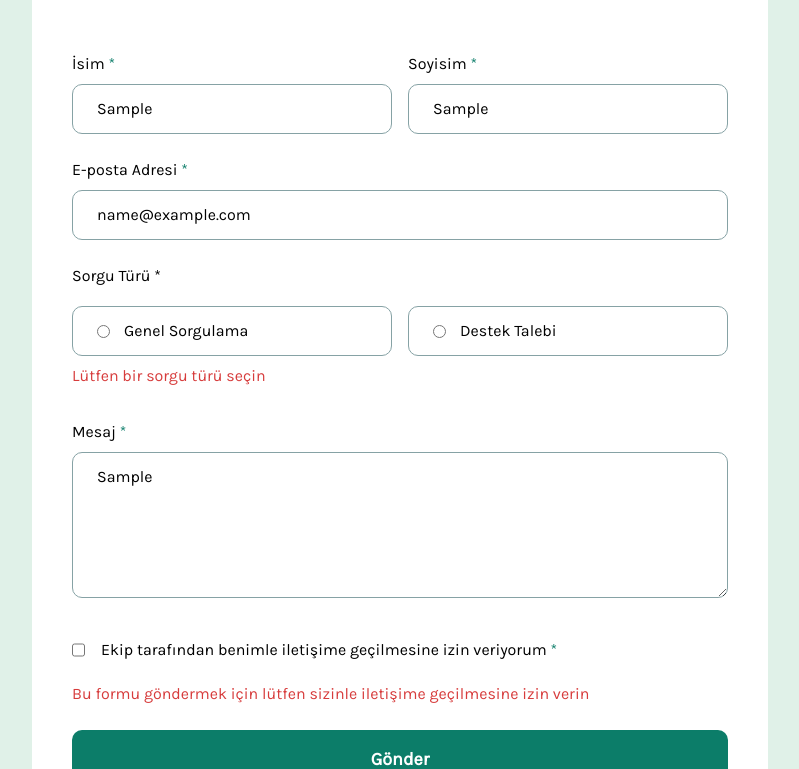
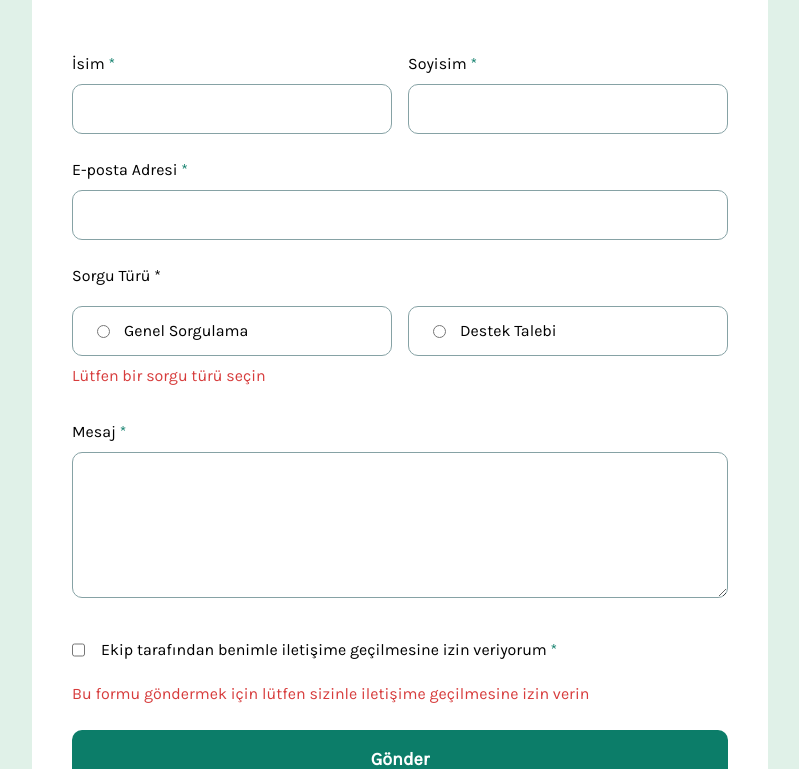
Before and after one commit to acunmedyaakademi/muhammedbaki-contact-form, a plain HTML site: page index.html in a window 1280 px wide. Both pictures are taken after typing "Sample", "Sample", "name@example.com", "Sample" into the empty fields and a click on the button "Gönder". Shown: the part 204-973 px from the top of the page, without its empty margins (240-1039 px from the left). Drawn offline with Linux system fonts and the light colour scheme.

Commit message:
degisiklikler kaydedildi

```diff
--- a/assets/js/contact-form.js
+++ b/assets/js/contact-form.js
@@ -104,6 +104,18 @@ function handleFormClick(e) {
   } else {
     checkboxuyari.innerText = "";
   }
+
+  firstname.value = "";
+  lastname.value = "";
+  email.value = "";
+  textarea.value = "";
+  sorgu1.checked = false;
+  sorgu2.checked = false;
+  checkbox.checked = false;
+  querytypes2.style.background = "white";
+  querytypes2.style.border = "1px solid rgba(134, 162, 165, 1)";
+  querytypes1.style.background = "white";
+  querytypes1.style.border = "1px solid rgba(134, 162, 165, 1)";
 }
 
 submit.addEventListener("click", handleFormClick);
--- a/index.html
+++ b/index.html
@@ -22,29 +22,29 @@
     <div class="names">
       <label for="firstname" class="firstname">
         <p>İsim <span>*</span></p>
-        <input type="text" class="firstname-input">
+        <input type="text" class="firstname-input" required>
         <p class="uyari-firstname">Bu alan zorunludur</p>
       </label>
 
       <label for="lastname" class="lastname">
         <p>Soyisim <span>*</span></p>
-        <input type="text" class="lastname-input">
+        <input type="text" class="lastname-input" required>
         <p class="uyari-lastname">Bu alan zorunludur</p>
       </label>
     </div>
 
     <label for="email" class="email">
       <p>E-posta Adresi <span>*</span></p>
-      <input type="email"  class="mail-input" name="email" id="email" autocomplete="off" required="required">
+      <input type="email"  class="mail-input" name="email" id="email" autocomplete="off" required>
       <p class="uyari-email">Lütfen geçerli bir e-posta adresi girin</p>
     </label>
 
     <div class="querytypes">
       <p>Sorgu Türü <span>*</span></p>
       <div class="querytypes-inputs">
-        <p class="querytypes-input-1"><input type="radio" class="querytypes-input" id="sorgu1" name="1" value="1"><span class="sorgu1text">Genel
+        <p class="querytypes-input-1"><input type="radio" class="querytypes-input" id="sorgu1" name="1" value="1" required><span class="sorgu1text">Genel
             Sorgulama</span></p>
-        <p class="querytypes-input-2"><input type="radio" class="querytypes-input" id="sorgu2" name="1" value="1"><span class="sorgu2text">Destek
+        <p class="querytypes-input-2"><input type="radio" class="querytypes-input" id="sorgu2" name="1" value="1" required><span class="sorgu2text">Destek
             Talebi</span> </p>
       </div>
       <p class="uyari-sorgu">Lütfen bir sorgu türü seçin</p>
@@ -57,7 +57,7 @@
     </label>
 
     <div class="precondition">
-      <input type="checkbox" class="checkbox">
+      <input type="checkbox" class="checkbox" required>
       <p>Ekip tarafından benimle iletişime geçilmesine izin veriyorum <span>*</span></p>
     </div>
     <p class="checkbox-uyari">Bu formu göndermek için lütfen sizinle iletişime geçilmesine izin verin</p>
```
